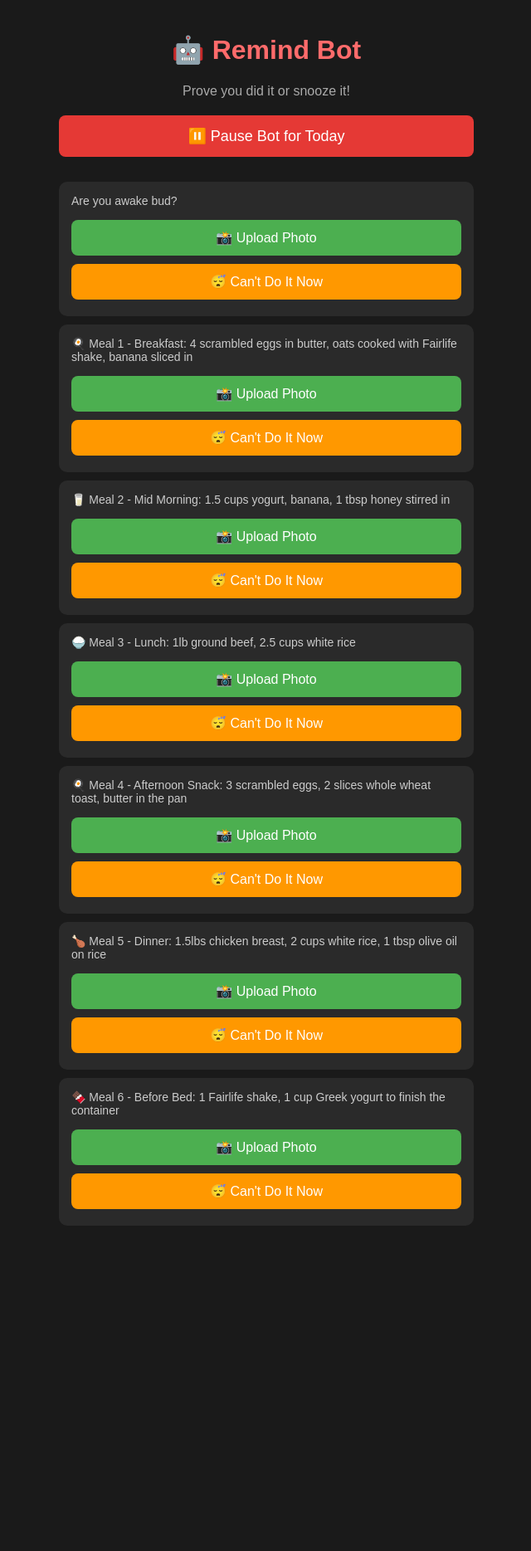
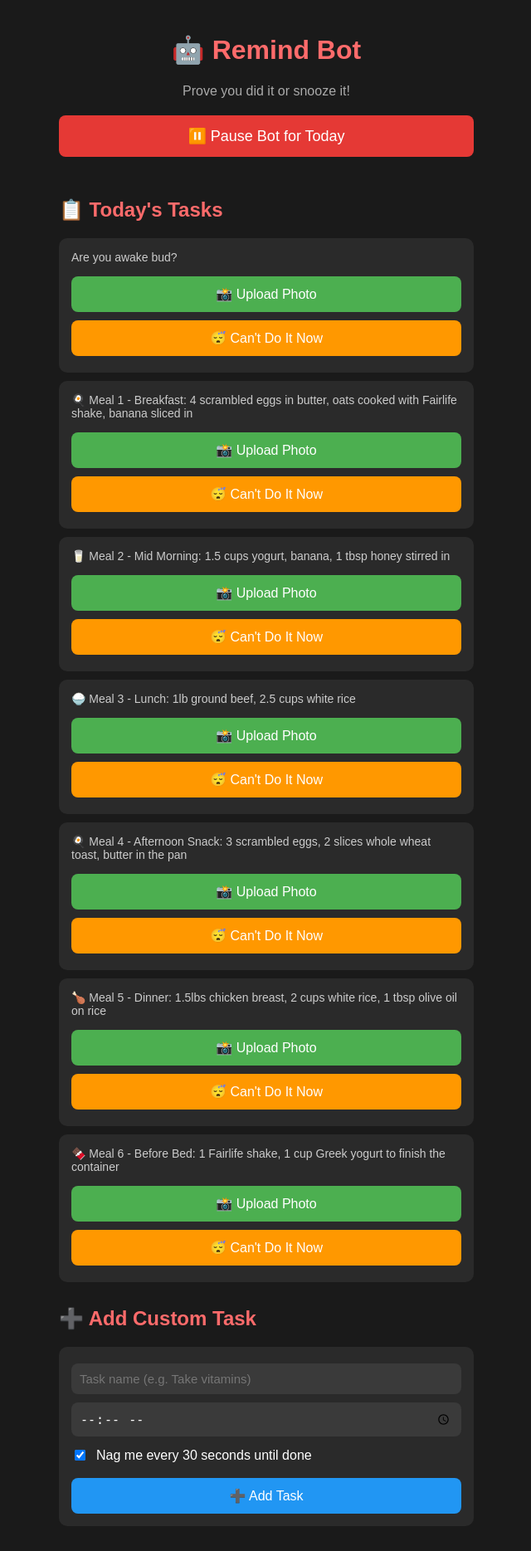
Before and after one commit to peterremindbot/reminderbot, a Flask app: page / in a window 1280 px wide. Shown: the whole page at 83% size, without its empty margins (319-959 px from the left). Before the commit the page ends 1477 px from the top, so only its background shows below. Run offline with Flask 3, Linux system fonts and the light colour scheme; data that the repository does not hold is empty.

Commit message:
added custom tasks

```diff
--- a/templates/index.html
+++ b/templates/index.html
@@ -6,23 +6,30 @@
     <style>
         body { font-family: Arial, sans-serif; max-width: 500px; margin: 0 auto; padding: 20px; background: #1a1a1a; color: white; }
         h1 { color: #ff6b6b; text-align: center; }
+        h2 { color: #ff6b6b; margin-top: 30px; }
         .subtitle { text-align:center; color:#aaa; margin-bottom: 20px; }
         .meal-card { background: #2a2a2a; border-radius: 10px; padding: 15px; margin: 10px 0; position: relative; }
         .meal-name { font-size: 14px; margin-bottom: 10px; color: #ccc; }
         .btn { width: 100%; padding: 12px; border: none; border-radius: 8px; font-size: 16px; cursor: pointer; margin: 5px 0; }
         .btn-upload { background: #4CAF50; color: white; }
         .btn-snooze { background: #ff9800; color: white; }
+        .btn-remove { background: #e53935; color: white; padding: 6px 12px; border: none; border-radius: 6px; cursor: pointer; float: right; font-size: 13px; }
         .btn-pause { background: #e53935; color: white; width: 100%; padding: 14px; border: none; border-radius: 8px; font-size: 18px; cursor: pointer; margin-bottom: 20px; }
         .btn-pause.paused { background: #4CAF50; }
+        .btn-add { background: #2196F3; color: white; width: 100%; padding: 12px; border: none; border-radius: 8px; font-size: 16px; cursor: pointer; margin-top: 10px; }
         .status { margin-top: 10px; padding: 10px; border-radius: 8px; text-align: center; display: none; }
         .success { background: #4CAF50; }
         .error { background: #f44336; }
         input[type="file"] { display: none; }
+        input[type="text"], input[type="time"] { width: 100%; padding: 10px; border-radius: 8px; border: none; background: #3a3a3a; color: white; font-size: 15px; margin: 5px 0; box-sizing: border-box; }
         .snooze-options { display: none; margin-top: 10px; }
         .snooze-btn { background: #555; color: white; padding: 8px; border: none; border-radius: 6px; margin: 3px; cursor: pointer; }
         .completed { opacity: 0.4; }
         .streak-banner { background: #ff6b6b; border-radius: 10px; padding: 12px; text-align: center; margin-bottom: 15px; font-size: 16px; display: none; }
         .pause-banner { background: #e53935; border-radius: 10px; padding: 12px; text-align: center; margin-bottom: 15px; font-size: 16px; display: none; }
+        .add-task-form { background: #2a2a2a; border-radius: 10px; padding: 15px; margin: 10px 0; }
+        .checkbox-row { display: flex; align-items: center; gap: 10px; margin: 8px 0; }
+        .custom-tag { background: #2196F3; color: white; font-size: 11px; padding: 2px 6px; border-radius: 4px; margin-left: 6px; }
     </style>
 </head>
 <body>
@@ -33,6 +40,8 @@
     <div class="pause-banner" id="pause-banner">⏸️ Bot is paused — no texts will be sent</div>
 
     <button class="btn-pause" id="pause-btn" onclick="togglePause()">⏸️ Pause Bot for Today</button>
+
+    <h2>📋 Today's Tasks</h2>
 
     {% for meal_id, meal_name in meals.items() %}
     <div class="meal-card" id="card-{{ meal_id }}">
@@ -49,7 +58,6 @@
         </div>
         <div class="status" id="status-{{ meal_id }}"></div>
     </div>
-
     <script>
         document.getElementById('photo-{{ meal_id }}').addEventListener('change', function() {
             uploadPhoto('{{ meal_id }}', this);
@@ -57,24 +65,58 @@
     </script>
     {% endfor %}
 
+    {% if custom_tasks %}
+    <h2>⚙️ Custom Tasks</h2>
+    {% for task in custom_tasks %}
+    <div class="meal-card" id="card-{{ task.id }}">
+        <button class="btn-remove" onclick="removeTask('{{ task.id }}')">✕ Remove</button>
+        <div class="meal-name">{{ task.name }} <span style="color:#aaa;">@ {{ task.time }}</span></div>
+        <input type="file" accept="image/*" capture="camera" id="photo-{{ task.id }}">
+        <button class="btn btn-upload" onclick="document.getElementById('photo-{{ task.id }}').click()">📸 Upload Photo</button>
+        <button class="btn btn-snooze" onclick="toggleSnooze('{{ task.id }}')">😴 Can't Do It Now</button>
+        <div class="snooze-options" id="snooze-{{ task.id }}">
+            <p style="color:#aaa; font-size:13px;">Remind me again in:</p>
+            <button class="snooze-btn" onclick="snooze('{{ task.id }}', 30)">30 min</button>
+            <button class="snooze-btn" onclick="snooze('{{ task.id }}', 60)">1 hour</button>
+            <button class="snooze-btn" onclick="snooze('{{ task.id }}', 120)">2 hours</button>
+            <button class="snooze-btn" onclick="snooze('{{ task.id }}', 180)">3 hours</button>
+        </div>
+        <div class="status" id="status-{{ task.id }}"></div>
+    </div>
     <script>
-        // Load status on page open
+        document.getElementById('photo-{{ task.id }}').addEventListener('change', function() {
+            uploadPhoto('{{ task.id }}', this);
+        });
+    </script>
+    {% endfor %}
+    {% endif %}
+
+    <h2>➕ Add Custom Task</h2>
+    <div class="add-task-form">
+        <input type="text" id="new-task-name" placeholder="Task name (e.g. Take vitamins)">
+        <input type="time" id="new-task-time">
+        <div class="checkbox-row">
+            <input type="checkbox" id="new-task-nag" checked>
+            <label for="new-task-nag">Nag me every 30 seconds until done</label>
+        </div>
+        <button class="btn-add" onclick="addTask()">➕ Add Task</button>
+        <div class="status" id="status-add"></div>
+    </div>
+
+    <script>
         window.onload = function() {
             fetch('/status')
                 .then(r => r.json())
                 .then(data => {
-                    // Mark completed meals
                     data.completed.forEach(meal_id => {
                         let card = document.getElementById('card-' + meal_id);
                         if (card) card.classList.add('completed');
                     });
-                    // Show streak
                     if (data.streak > 0) {
                         let banner = document.getElementById('streak-banner');
                         banner.textContent = '🔥 Current streak: ' + data.streak + ' day' + (data.streak > 1 ? 's' : '') + '!';
                         banner.style.display = 'block';
                     }
-                    // Show pause state
                     if (data.paused) {
                         document.getElementById('pause-btn').classList.add('paused');
                         document.getElementById('pause-btn').textContent = '▶️ Resume Bot';
@@ -136,6 +178,47 @@
                 });
         }
 
+        function addTask() {
+            let name = document.getElementById('new-task-name').value;
+            let time = document.getElementById('new-task-time').value;
+            let nag = document.getElementById('new-task-nag').checked;
+
+            if (!name || !time) {
+                showStatus('add', '⚠️ Please fill in both the task name and time!', 'error');
+                return;
+            }
+
+            let formData = new FormData();
+            formData.append('task_name', name);
+            formData.append('task_time', time);
+            formData.append('nag', nag);
+
+            fetch('/add_task', { method: 'POST', body: formData })
+                .then(r => r.json())
+                .then(data => {
+                    if (data.success) {
+                        showStatus('add', data.message, 'success');
+                        document.getElementById('new-task-name').value = '';
+                        document.getElementById('new-task-time').value = '';
+                        setTimeout(() => location.reload(), 1000);
+                    } else {
+                        showStatus('add', data.message, 'error');
+                    }
+                });
+        }
+
+        function removeTask(taskId) {
+            let formData = new FormData();
+            formData.append('task_id', taskId);
+            fetch('/remove_task', { method: 'POST', body: formData })
+                .then(r => r.json())
+                .then(data => {
+                    if (data.success) {
+                        document.getElementById('card-' + taskId).remove();
+                    }
+                });
+        }
+
         function showStatus(mealId, message, type) {
             let el = document.getElementById('status-' + mealId);
             el.textContent = message;
```
Also changed, not shown: reminder.py (+55 -5 lines).
